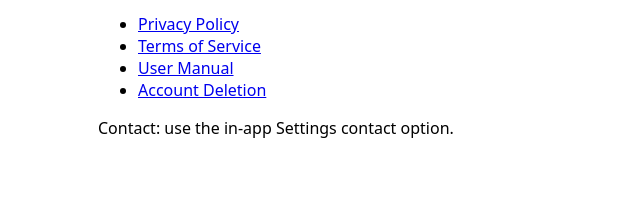
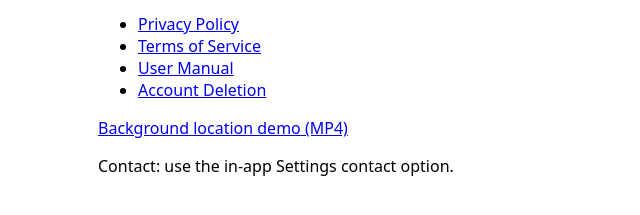
Before and after one commit to jahidjahid18/jahidjahid18.github.io, a plain HTML site: page index.html in a window 1280 px wide. Shown: the part 129-344 px from the top of the page, without its empty margins (222-862 px from the left). Drawn offline with Linux system fonts and the light colour scheme.

Commit message:
Link demo video

```diff
--- a/index.html
+++ b/index.html
@@ -9,5 +9,6 @@
 <li><a href="https://jahidjahid18.github.io/kidsmonitor/manual.html">User Manual</a></li>
 <li><a href="https://jahidjahid18.github.io/kidsmonitor/delete-account.html">Account Deletion</a></li>
 </ul>
+<p><a href="location_permission_demo.mp4">Background location demo (MP4)</a></p>
 <p>Contact: use the in-app Settings contact option.</p>
 </body></html>
```
